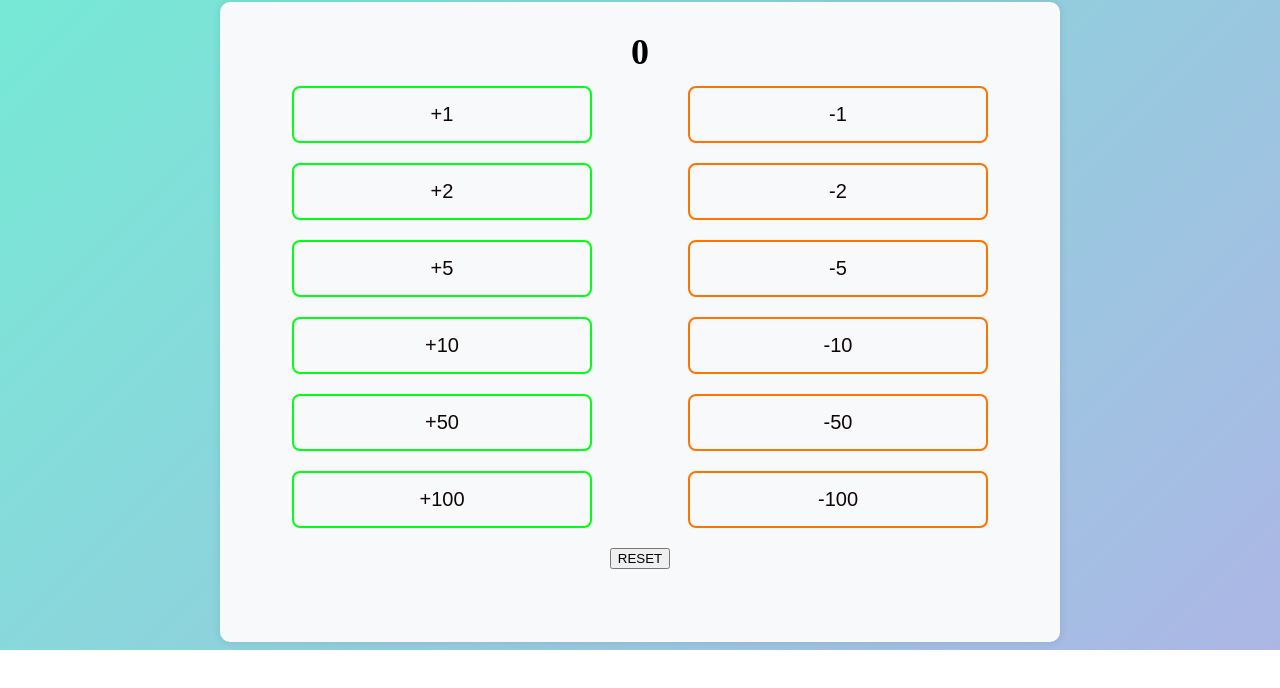
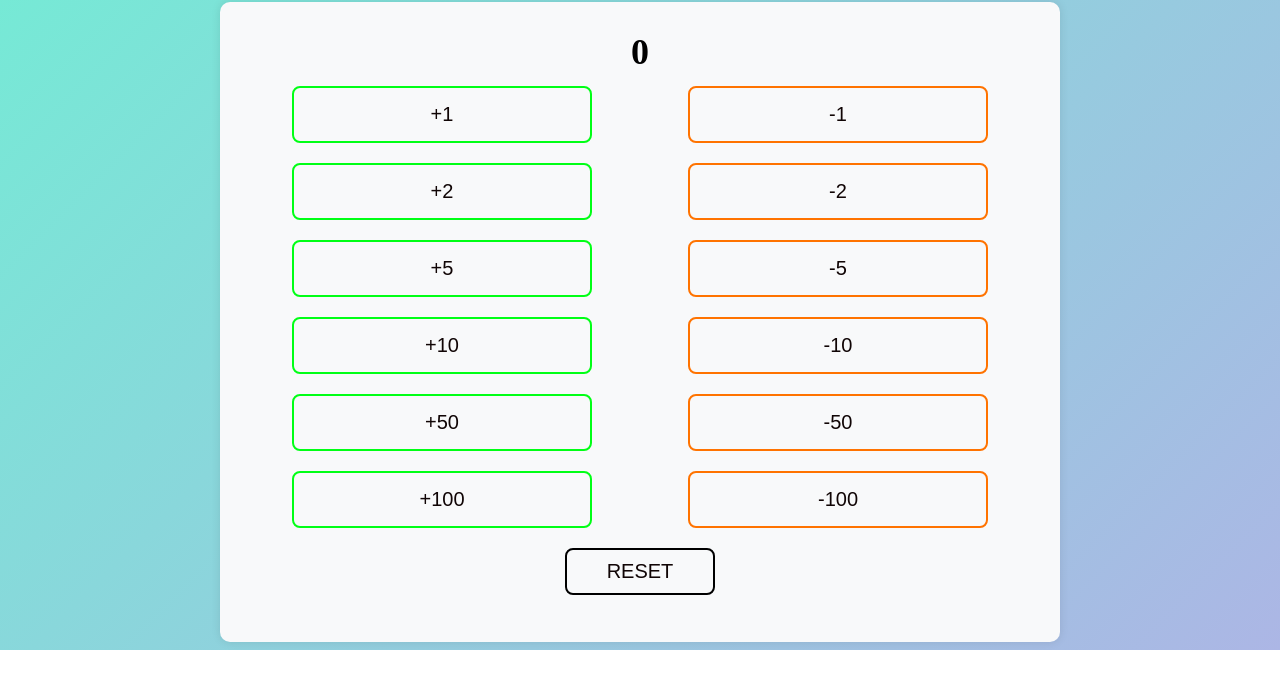
Before and after one commit to ch25b037-cmyk/Shaastra-counter-app, a plain HTML site: page index.html in a window 1280 px wide. Shown: the part 72-760 px from the top of the page. Drawn offline with Linux system fonts and the light colour scheme.

Commit message:
Update style.css

```diff
--- a/style.css
+++ b/style.css
@@ -72,3 +72,28 @@
     justify-content: center;
     line-height: 2px;
  }
+#clear{
+    padding: 10px 20px;
+    font-size: 20px;
+    color: hsl(0, 55%, 4%);
+    background: transparent;
+    border: 2px solid black;
+    border-radius: 8px;
+    cursor: pointer;
+    transition: 0.3s;
+    width: 150px;
+    display: flex;
+    justify-content: center;
+     text-align: center;
+     align-items: center;
+ }
+ #clear:hover {
+    color: rgb(255, 255, 255);
+    background: black;
+    border-color: gray;
+ }
+#btncontainer{
+  display: flex;
+  gap: 2rem;
+  justify-content: center;
+}
```
